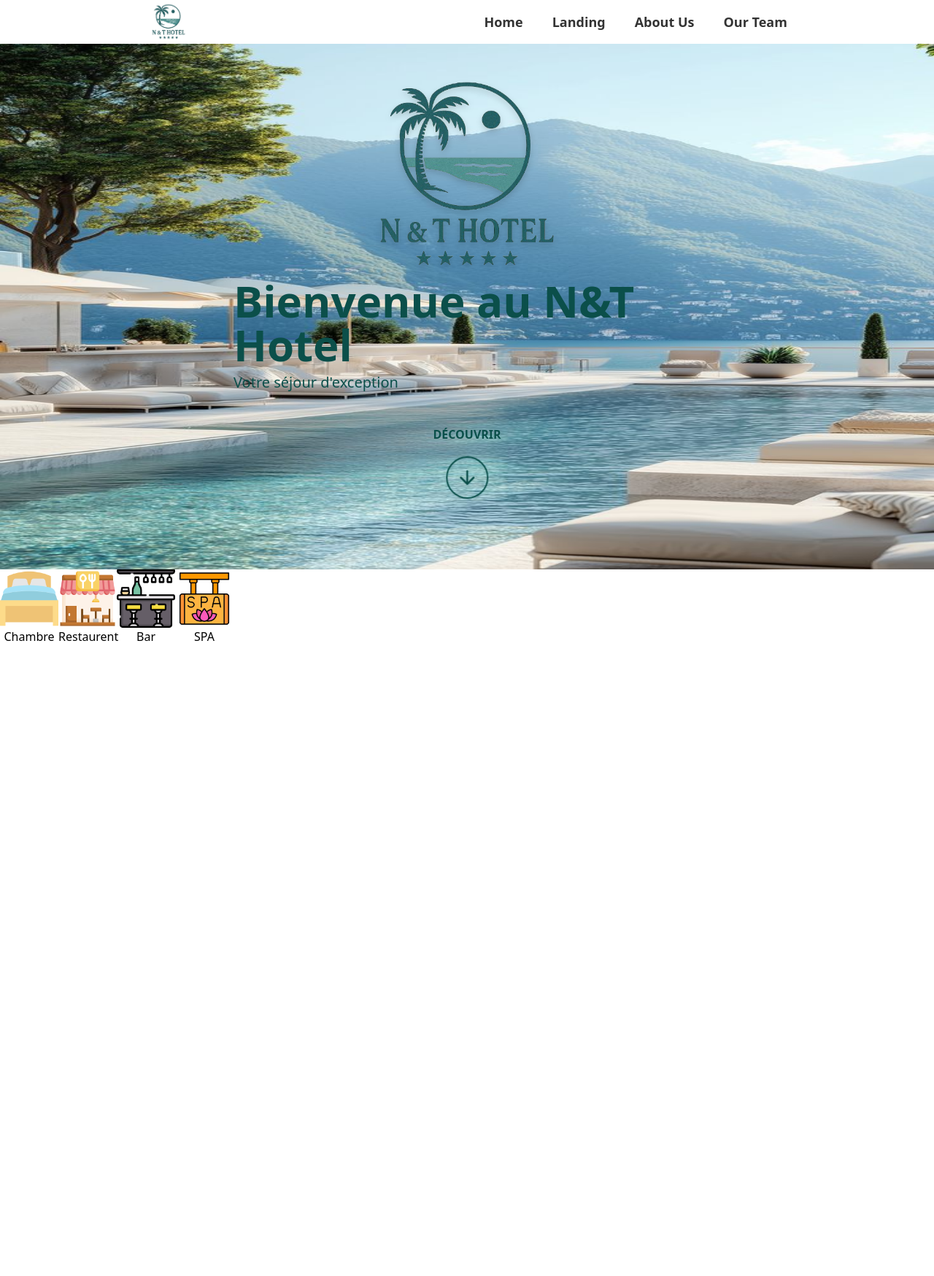
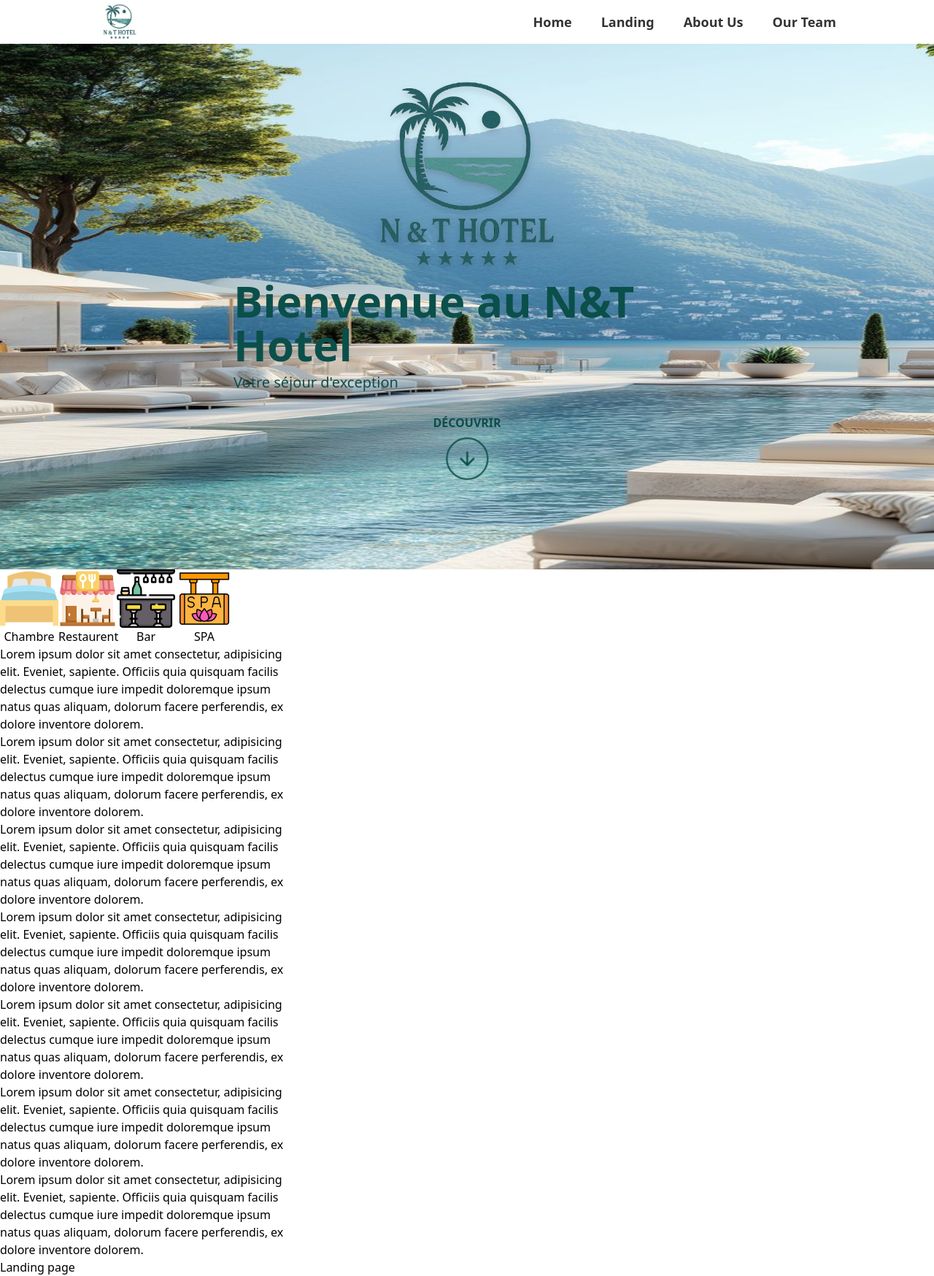
Before and after one commit to Tanjona-Dev/front-office-hotel, a React (Vite) app: page / in a window 1280 px wide. Shown: the whole page at 73% size. Before the commit the page ends 884 px from the top, so only its background shows below. Built offline with nearby package versions, Linux system fonts and the light colour scheme.

Commit message:
feat(navbar): amélioration de l'UI/UX et des interactions

```diff
--- a/src/App.jsx
+++ b/src/App.jsx
@@ -1,15 +1,25 @@
+import { useRef } from "react";
 import Home from "./Pages/Home";
-import Header from "./components/Header";
+import Landing from "./Pages/Landing";
+import NavBarHorizotal from "./components/Header/NavBarHorizotal";
 
 function App() {
+  // Toutes les References des sections ici.
+  const refs = {
+    homeRef: useRef(null),
+    landingRef: useRef(null),
+  };
   return (
     <>
       <div>
-        <div>
-          <Header />
+        <div className="sticky top-0 z-50 bg-white/80">
+          <NavBarHorizotal refs={refs} />
         </div>
-        <div>
+        <div ref={refs.homeRef}>
           <Home />
+        </div>
+        <div ref={refs.landingRef}>
+          <Landing />
         </div>
       </div>
     </>
--- a/src/Pages/Home/index.jsx
+++ b/src/Pages/Home/index.jsx
@@ -92,6 +92,50 @@ function Home() {
             </li>
           ))}
         </div>
+        <div className="w-100">
+          <p>
+            Lorem ipsum dolor sit amet consectetur, adipisicing elit. Eveniet,
+            sapiente. Officiis quia quisquam facilis delectus cumque iure
+            impedit doloremque ipsum natus quas aliquam, dolorum facere
+            perferendis, ex dolore inventore dolorem.
+          </p>
+          <p>
+            Lorem ipsum dolor sit amet consectetur, adipisicing elit. Eveniet,
+            sapiente. Officiis quia quisquam facilis delectus cumque iure
+            impedit doloremque ipsum natus quas aliquam, dolorum facere
+            perferendis, ex dolore inventore dolorem.
+          </p>
+          <p>
+            Lorem ipsum dolor sit amet consectetur, adipisicing elit. Eveniet,
+            sapiente. Officiis quia quisquam facilis delectus cumque iure
+            impedit doloremque ipsum natus quas aliquam, dolorum facere
+            perferendis, ex dolore inventore dolorem.
+          </p>
+          <p>
+            Lorem ipsum dolor sit amet consectetur, adipisicing elit. Eveniet,
+            sapiente. Officiis quia quisquam facilis delectus cumque iure
+            impedit doloremque ipsum natus quas aliquam, dolorum facere
+            perferendis, ex dolore inventore dolorem.
+          </p>
+          <p>
+            Lorem ipsum dolor sit amet consectetur, adipisicing elit. Eveniet,
+            sapiente. Officiis quia quisquam facilis delectus cumque iure
+            impedit doloremque ipsum natus quas aliquam, dolorum facere
+            perferendis, ex dolore inventore dolorem.
+          </p>
+          <p>
+            Lorem ipsum dolor sit amet consectetur, adipisicing elit. Eveniet,
+            sapiente. Officiis quia quisquam facilis delectus cumque iure
+            impedit doloremque ipsum natus quas aliquam, dolorum facere
+            perferendis, ex dolore inventore dolorem.
+          </p>
+          <p>
+            Lorem ipsum dolor sit amet consectetur, adipisicing elit. Eveniet,
+            sapiente. Officiis quia quisquam facilis delectus cumque iure
+            impedit doloremque ipsum natus quas aliquam, dolorum facere
+            perferendis, ex dolore inventore dolorem.
+          </p>
+        </div>
       </div>
     </>
   );
--- /dev/null
+++ b/src/Pages/Landing/index.jsx
@@ -0,0 +1,8 @@
+function Landing() {
+  return (
+    <div>
+      <h1>Landing page</h1>
+    </div>
+  );
+}
+export default Landing;
--- /dev/null
+++ b/src/components/Header/NavBarHorizotal.jsx
@@ -0,0 +1,86 @@
+import { useState } from "react";
+import { Menu, X } from "lucide-react";
+import { motion as Motion } from "framer-motion";
+import LogoHotel from "../../assets/image/N_TLogo-removebg-preview.png";
+
+function NavBarHorizotal({ refs }) {
+  const [menuIsOpen, setMenuIsOpen] = useState(false);
+
+  // Scroller sur les References recuperees sur les sections.
+  const scrollToRef = (homeReference) => {
+    homeReference.current?.scrollIntoView({ behavior: "smooth" });
+  };
+
+  // listes des liens sur navBar.
+  const liensAffichesNavBar = [
+    {
+      id: 1,
+      nom: "Home",
+      action: () => scrollToRef(refs.homeRef),
+    },
+    {
+      id: 2,
+      nom: "Landing",
+      action: () => scrollToRef(refs.landingRef),
+    },
+    {
+      id: 3,
+      nom: "About Us",
+    },
+    {
+      id: 4,
+      nom: "Our Team",
+    },
+  ];
+
+  const handleClickLiensMenu = (liens) => {
+    return liens.action(), setMenuIsOpen(false);
+  };
+
+  return (
+    <div className="flex justify-around items-center max-lg:justify-between max-lg:mx-8">
+      <div>
+        <img src={LogoHotel} alt="" className="w-15 h-15" />
+      </div>
+
+      <div>
+        <div
+          className="lg:hidden cursor-pointer hover:scale-x-105 transition relative"
+          onClick={() => setMenuIsOpen(!menuIsOpen)}
+        >
+          {menuIsOpen ? <X /> : <Menu size={30} />}
+        </div>
+        {menuIsOpen && (
+          <Motion.div className="absolute top-15 bg-blue-500 opacity-88 right-0 w-full h-screen z-100 py-3 text-center">
+            <ul className="flex flex-col gap-4">
+              {liensAffichesNavBar.map((liens) => (
+                <Motion.li
+                  key={liens.id}
+                  className="text-white text-lg"
+                  onClick={() => handleClickLiensMenu(liens)}
+                >
+                  {liens.nom}
+                </Motion.li>
+              ))}
+            </ul>
+          </Motion.div>
+        )}
+      </div>
+      <ul className="flex lg:gap-10 gap-1 justify-end max-lg:hidden ">
+        {liensAffichesNavBar.map((liens, index) => {
+          return (
+            <Motion.li
+              whileTap={{ scaleX: 1.1 }}
+              className="hover:text-blue-800 hover:shadow-blue-950 text-black/80 font-semibold lg:text-lg cursor-pointer"
+              key={`${liens.id}-${index}`}
+              onClick={liens.action}
+            >
+              {liens.nom}
+            </Motion.li>
+          );
+        })}
+      </ul>
+    </div>
+  );
+}
+export default NavBarHorizotal;
--- a/src/components/Header/index.jsx
+++ /dev/null
@@ -1,46 +0,0 @@
-import { motion as Motion } from "framer-motion";
-import LogoHotel from "../../assets/image/N_TLogo-removebg-preview.png";
-
-function Header() {
-  const liensAffichesNavBar = [
-    {
-      id: 1,
-      nom: "Home",
-      ref: ""
-    },
-    {
-      id: 2,
-      nom: "Landing",
-    },
-    {
-      id: 3,
-      nom: "About Us",
-    },
-    {
-      id: 4,
-      nom: "Our Team",
-    },
-  ];
-
-  return (
-    <div className="flex justify-around items-center">
-      <div>
-        <img src={LogoHotel} alt="" className="w-15 h-15" />
-      </div>
-      <ul className="flex lg:gap-10 gap-1 justify-end ">
-        {liensAffichesNavBar.map((liens, index) => {
-          return (
-            <Motion.li
-              whileTap={{ scaleX: 1.1 }}
-              className="hover:text-blue-800 hover:shadow-blue-950 text-black/80 font-semibold lg:text-lg cursor-pointer"
-              key={`${liens.id}-${index}`}
-            >
-              {liens.nom}
-            </Motion.li>
-          );
-        })}
-      </ul>
-    </div>
-  );
-}
-export default Header;
```
